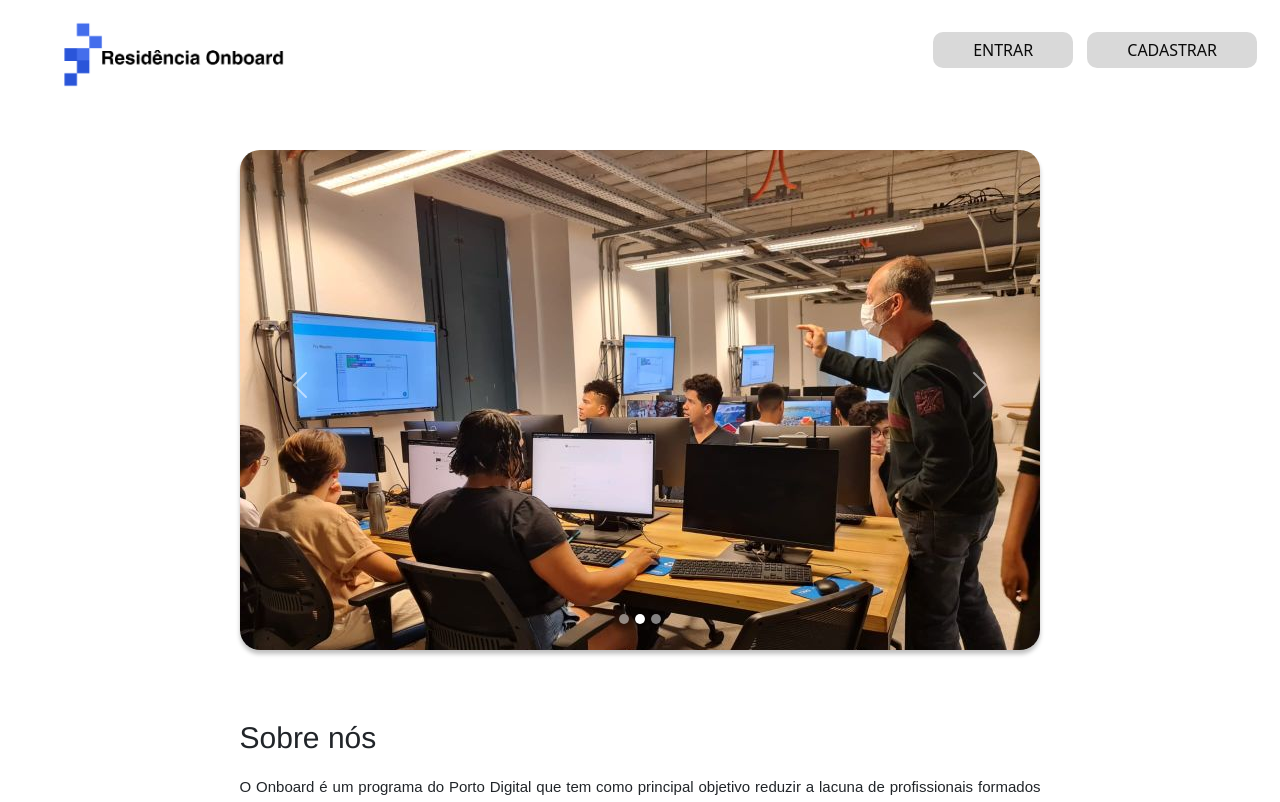
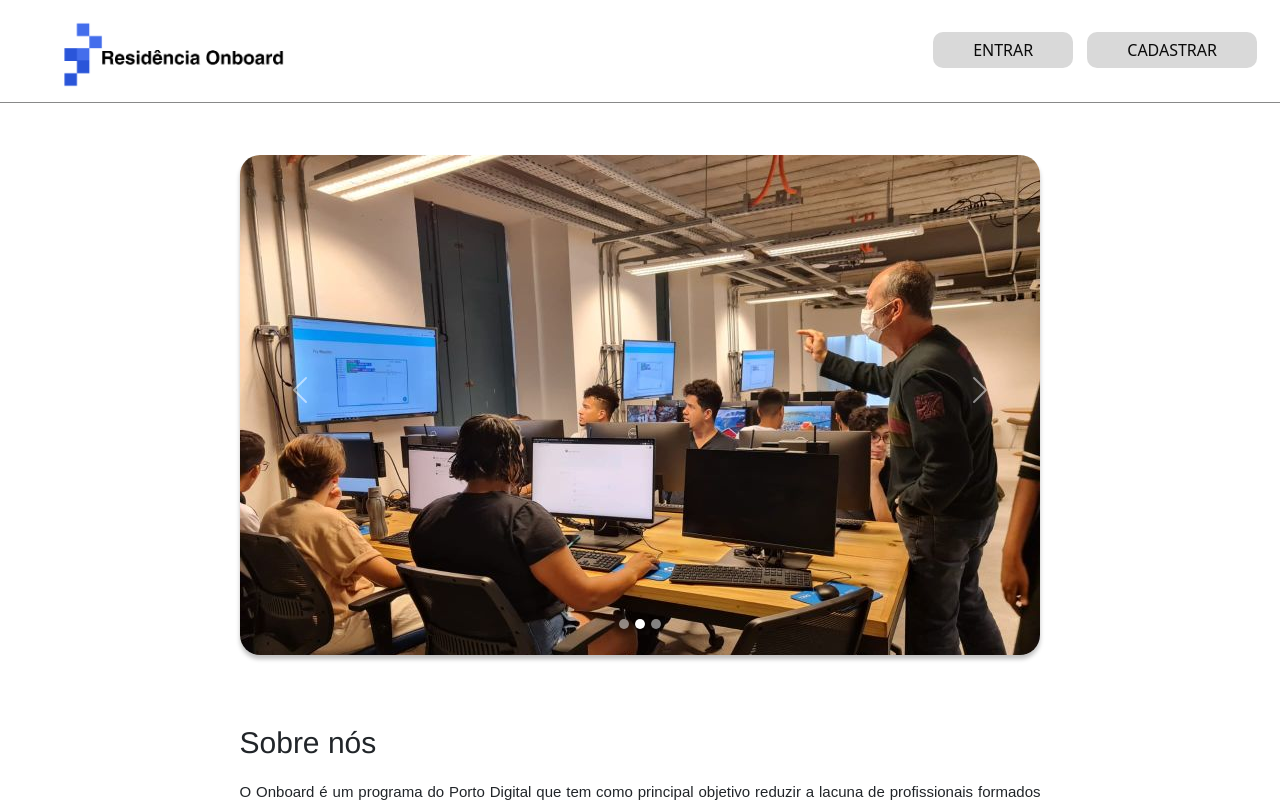
Before and after one commit to LucasMello22/React-Residencia, a React (Vite) app: page / in a window 1280 px wide. Shown: the top 802 px of the page. Built offline with nearby package versions, Linux system fonts and the light colour scheme.

Commit message:
Add header separator with CSS

```diff
--- a/src/routers/Home/Home.css
+++ b/src/routers/Home/Home.css
@@ -53,3 +53,8 @@
 .info-section2 div{
     margin: 20px 20px 10px 5px;
 }
+
+.divider{
+  border-bottom: 1px solid #888989;
+  margin: 2px 0;
+}
--- a/src/routers/Home/Home.jsx
+++ b/src/routers/Home/Home.jsx
@@ -6,6 +6,8 @@ import Slider from '../../components/SlideShow/slide';
 
 function Home() {
   return (
+    <>
+    <div className='divider'></div>
     <div className='container'>
       <Slider></Slider>
       <div className='info-section'>
@@ -33,6 +35,7 @@ function Home() {
         </div>
       </div>
     </div>
+    </>
   );
 }
 
```
